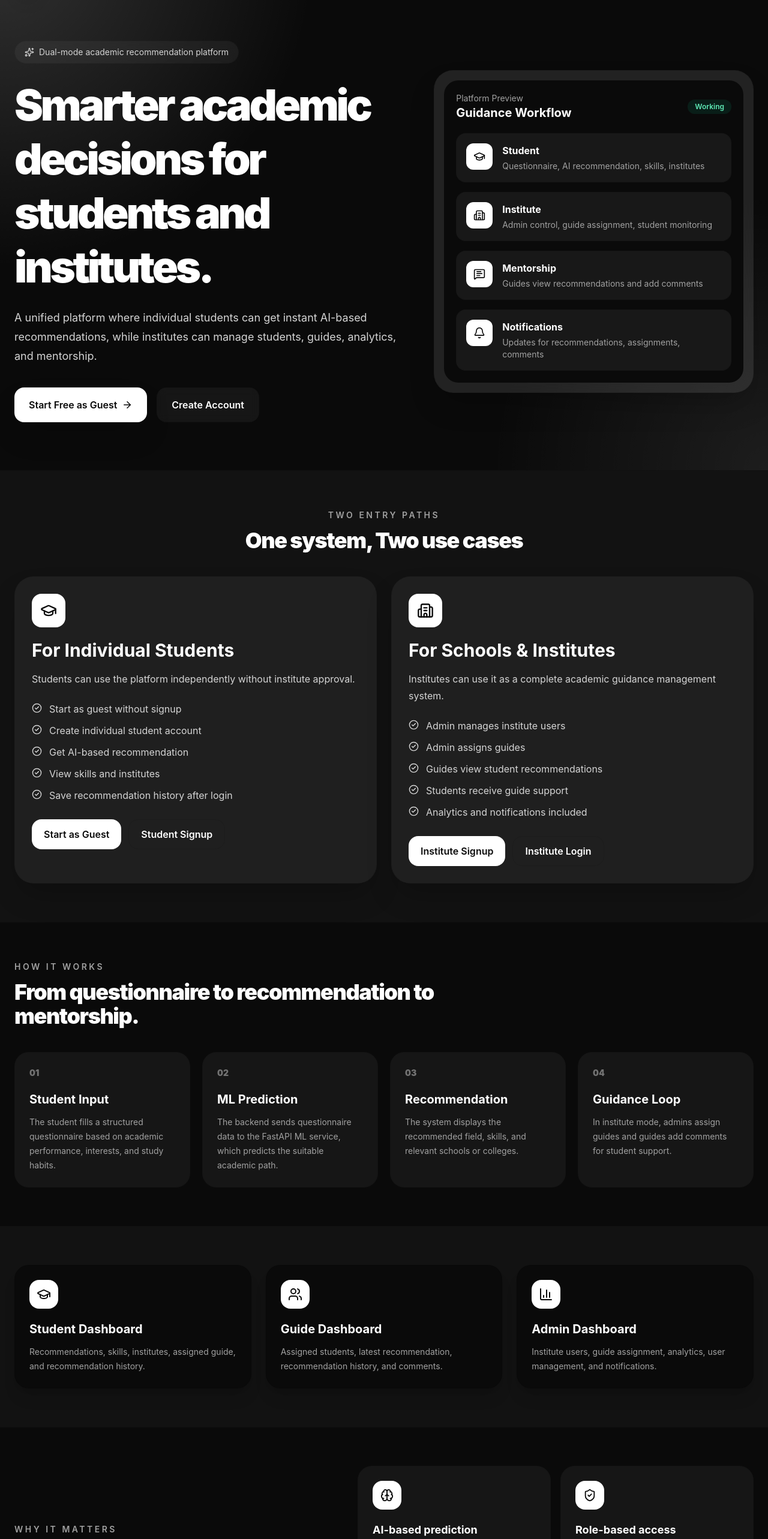
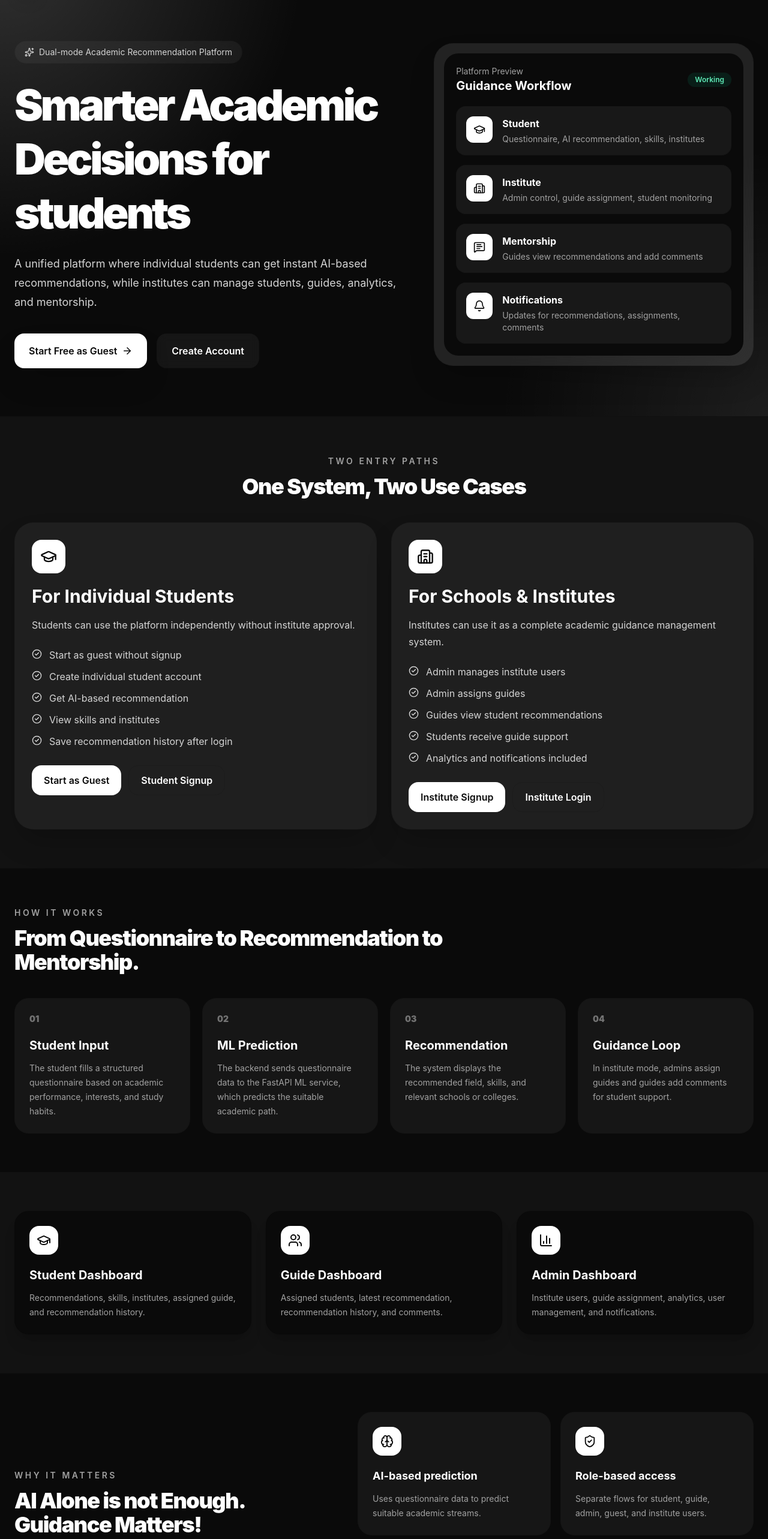
Before and after one commit to LaibaTariqSheikh/academic-path, a Next.js app: page / in a window 1280 px wide. Shown: the part 80-2646 px from the top of the page at 60% size. Built offline with nearby package versions, Linux system fonts and the light colour scheme.

Commit message:
Update EduPath branding and enhance site footer

```diff
--- a/app/page.tsx
+++ b/app/page.tsx
@@ -84,11 +84,11 @@ export default function HomePage() {
           >
             <div className="mb-6 inline-flex items-center gap-2 rounded-full border border-white/10 bg-white/5 px-4 py-2 text-sm text-neutral-300 backdrop-blur">
               <Sparkles size={16} />
-              Dual-mode academic recommendation platform
+              Dual-mode Academic Recommendation Platform
             </div>
 
             <h1 className="max-w-4xl text-5xl font-black leading-tight tracking-[-0.06em] md:text-7xl">
-              Smarter academic decisions for students and institutes.
+              Smarter Academic Decisions for students
             </h1>
 
             <p className="mt-6 max-w-2xl text-lg leading-8 text-neutral-300">
@@ -181,10 +181,10 @@ export default function HomePage() {
         <div className="mx-auto max-w-7xl">
           <div className="mb-10 text-center">
             <p className="text-sm font-semibold uppercase tracking-[0.25em] text-neutral-400">
-              Two entry paths
+              Two Entry Paths
             </p>
             <h2 className="mt-3 text-4xl font-black tracking-[-0.04em]">
-              One system, Two use cases
+              One System, Two Use Cases
             </h2>
           </div>
 
@@ -230,10 +230,10 @@ export default function HomePage() {
         <div className="mx-auto max-w-7xl">
           <div className="mb-10">
             <p className="text-sm font-semibold uppercase tracking-[0.25em] text-neutral-400">
-              How it works
+              How it Works
             </p>
             <h2 className="mt-3 max-w-3xl text-4xl font-black tracking-[-0.04em]">
-              From questionnaire to recommendation to mentorship.
+              From Questionnaire to Recommendation to Mentorship.
             </h2>
           </div>
 
@@ -288,10 +288,10 @@ export default function HomePage() {
         <div className="mx-auto grid max-w-7xl gap-8 lg:grid-cols-[0.9fr_1.1fr] lg:items-center">
           <div>
             <p className="text-sm font-semibold uppercase tracking-[0.25em] text-neutral-400">
-              Why it matters
+              Why it Matters
             </p>
             <h2 className="mt-3 text-4xl font-black tracking-[-0.04em]">
-              AI alone is not enough. Guidance matters.
+              AI Alone is not Enough. Guidance Matters!
             </h2>
             <p className="mt-5 leading-8 text-neutral-300">
               Students often choose academic paths without structured support.
@@ -329,7 +329,7 @@ export default function HomePage() {
       <section className="px-6 pb-20">
         <div className="mx-auto max-w-5xl rounded-4xl border border-white/10 bg-white/6 p-8 text-center shadow-2xl">
           <h2 className="text-4xl font-black tracking-[-0.04em]">
-            Ready to try the system?
+            Ready to try the System?
           </h2>
           <p className="mx-auto mt-4 max-w-2xl text-neutral-300">
             Start as a guest or create an account to save your recommendations, track your history, and access personalized dashboards.
--- a/components/site-footer.tsx
+++ b/components/site-footer.tsx
@@ -1,20 +1,19 @@
 import { Brain, GraduationCap, ShieldCheck } from "lucide-react";
 
 export default function SiteFooter() {
+  const linkClass =
+    "font-semibold text-white transition duration-300 hover:text-[#0A66C2] hover:underline";
+
   return (
     <footer className="border-t border-neutral-200 bg-neutral-950 text-neutral-300 dark:border-neutral-800">
       <div className="mx-auto grid max-w-7xl gap-10 px-6 py-14 md:grid-cols-3">
-
-        {/* Brand */}
         <div>
           <div className="flex items-center gap-3">
             <span className="flex h-10 w-10 items-center justify-center rounded-2xl bg-white text-neutral-950">
               <GraduationCap size={18} />
             </span>
 
-            <h3 className="text-xl font-bold text-white">
-              EduPath
-            </h3>
+            <h3 className="text-xl font-bold text-white">EduPath</h3>
           </div>
 
           <p className="mt-4 max-w-sm text-sm leading-7 text-neutral-400">
@@ -25,14 +24,12 @@ export default function SiteFooter() {
           </p>
         </div>
 
-        {/* Features */}
         <div>
           <h4 className="text-lg font-semibold text-white">
             Platform Features
           </h4>
 
           <div className="mt-4 space-y-3 text-sm text-neutral-400">
-
             <div className="flex items-center gap-3">
               <Brain size={16} />
               AI-powered academic recommendations
@@ -47,15 +44,11 @@ export default function SiteFooter() {
               <GraduationCap size={16} />
               Institute management & career guidance
             </div>
-
           </div>
         </div>
 
-        {/* About */}
         <div>
-          <h4 className="text-lg font-semibold text-white">
-            About EduPath
-          </h4>
+          <h4 className="text-lg font-semibold text-white">About EduPath</h4>
 
           <ul className="mt-4 space-y-2 text-sm leading-7 text-neutral-400">
             <li>AI-based academic path prediction</li>
@@ -67,48 +60,38 @@ export default function SiteFooter() {
         </div>
       </div>
 
-      {/* Bottom */}
       <div className="border-t border-neutral-800 px-6 py-5 text-center text-sm text-neutral-500">
-
         <p>
           © {new Date().getFullYear()}{" "}
-          <span className="font-semibold text-white">
-            EduPath
-          </span>
-          . Developed by{" "}
-
+          <span className="font-semibold text-white">EduPath</span>. Developed
+          by{" "}
           <a
-            href="http://www.linkedin.com/in/laiba-tariq-"
+            href="https://www.linkedin.com/in/laiba-tariq-"
             target="_blank"
             rel="noopener noreferrer"
-            className="font-semibold text-white transition hover:text-blue-400 hover:underline"
+            className={linkClass}
           >
             Laiba Tariq
           </a>
-
           {", "}
-
           <a
             href="https://linkedin.com/in/urooj-asim-1b1a33200"
             target="_blank"
             rel="noopener noreferrer"
-            className="font-semibold text-white transition hover:text-blue-400 hover:underline"
+            className={linkClass}
           >
             Urooj Asim
           </a>
-
           {" and "}
-
           <a
             href="https://www.linkedin.com/in/huzaifa-yousuf-b333b9235"
             target="_blank"
             rel="noopener noreferrer"
-            className="font-semibold text-white transition hover:text-blue-400 hover:underline"
+            className={linkClass}
           >
             M. Huzaifa
           </a>
         </p>
-
       </div>
     </footer>
   );
```
